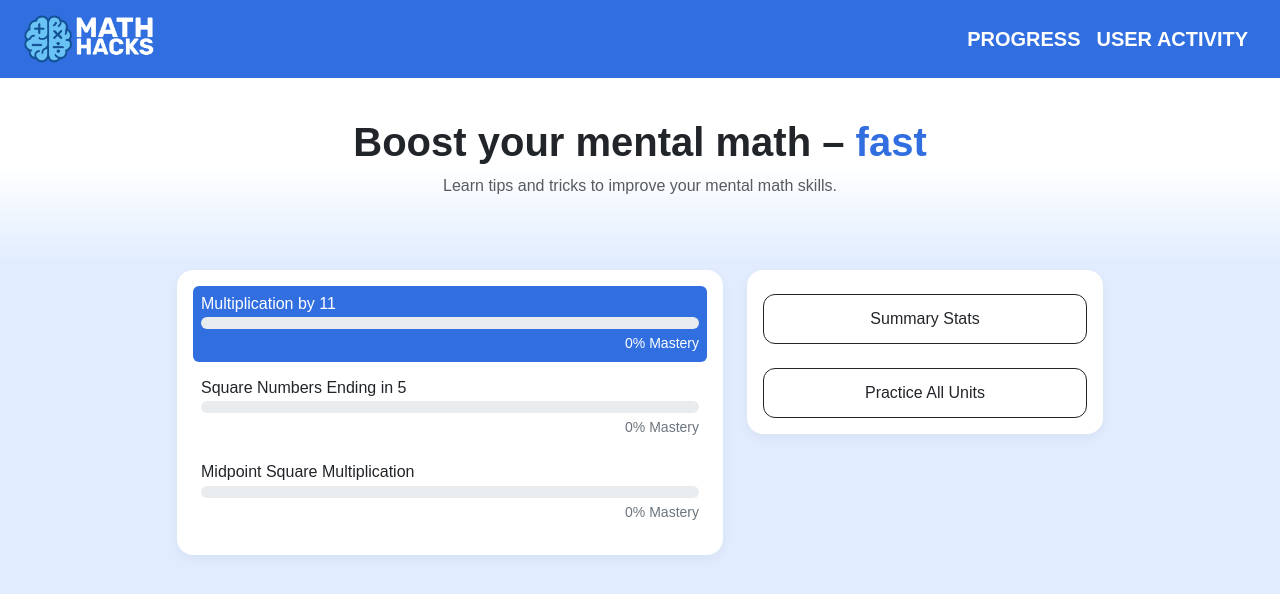
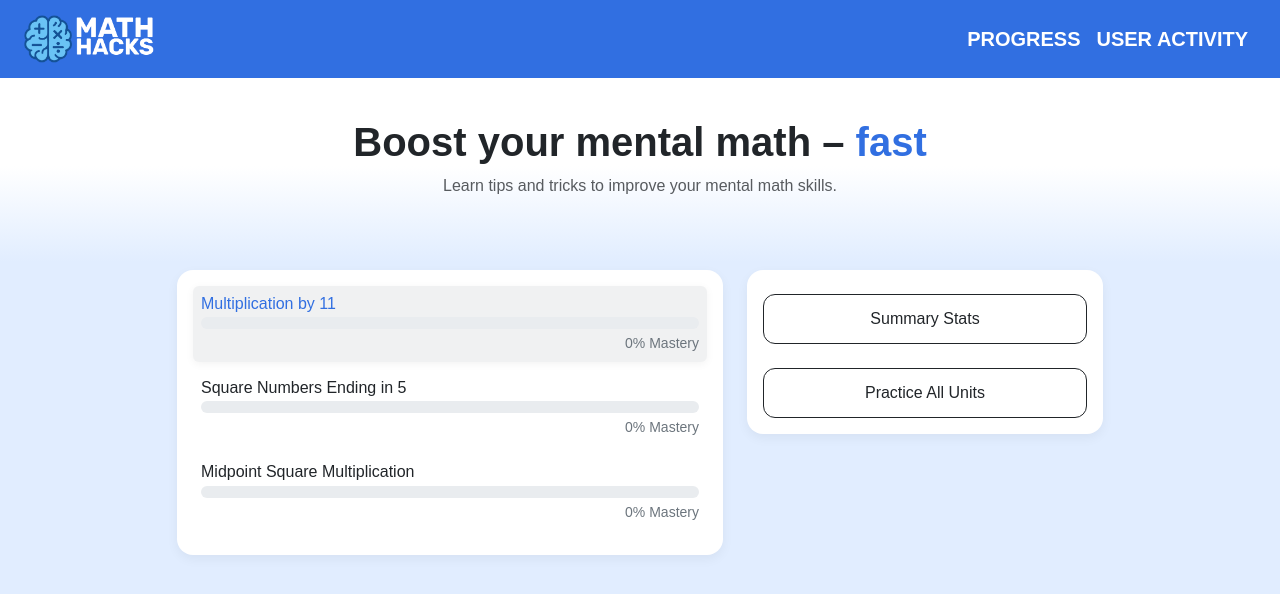
Before and after one commit to CostanzaSiniscalchi/MentalMath, a Flask app: page / in a window 1280 px wide, with the pointer over the restyled element. Shown: the top 594 px of the page. Run offline with Flask 3, Linux system fonts and the light colour scheme.

Commit message:
fixed home coloring

```diff
--- a/static/css/home.css
+++ b/static/css/home.css
@@ -51,15 +51,16 @@ h5, h6 {
 }
 
 .progress-row:hover {
-  background-color: var(--bs-secondary);
-  color: white !important;
-  /* box-shadow: 0 2px 6px rgba(49, 111, 225, 0.1); */
+  background-color: rgba(108, 117, 125, 0.1); /* light gray tint */
+  box-shadow: 0 2px 8px rgba(0, 0, 0, 0.05);  /* subtle lift */
+  color: inherit;
 }
 
 .progress-row:hover h6,
 .progress-row:hover .text-secondary {
-  color: white !important;
+  color: var(--bs-secondary);
 }
+
 
 /* Progress Bars */
 .progress {
```
